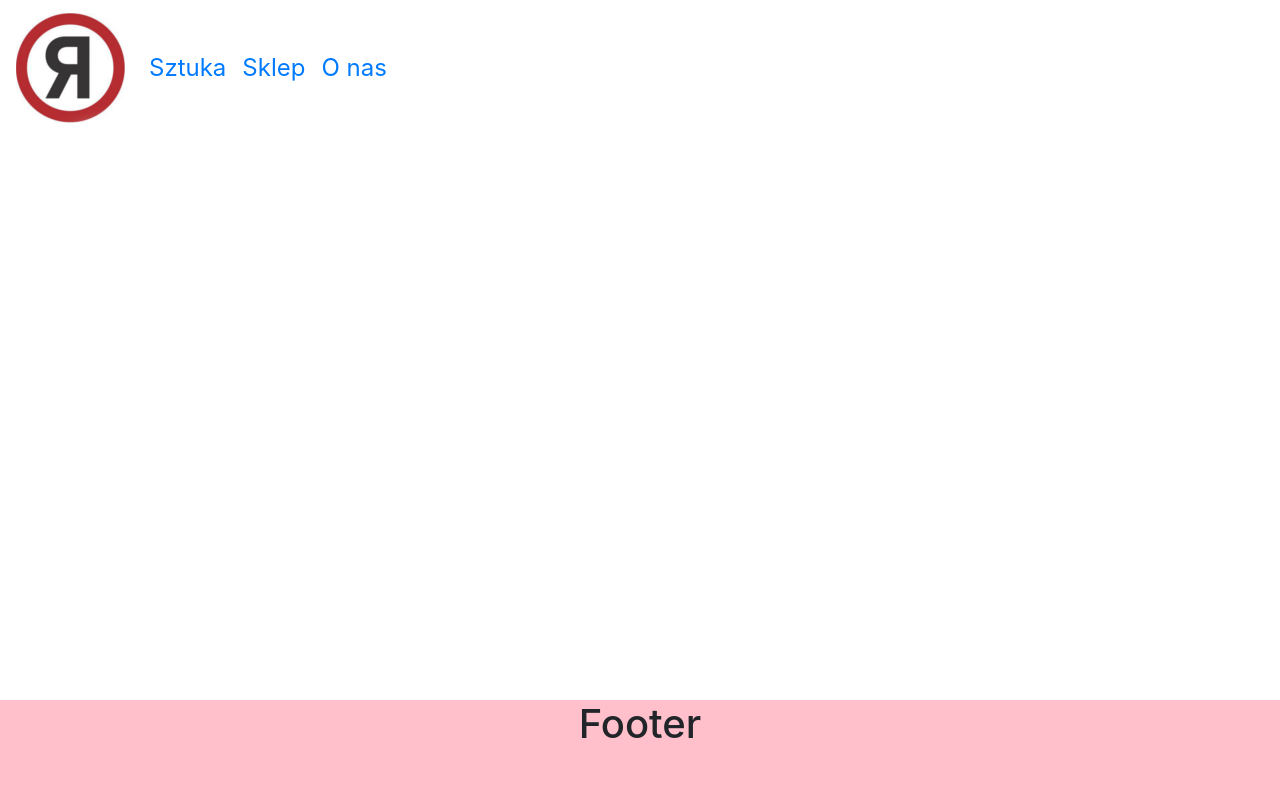
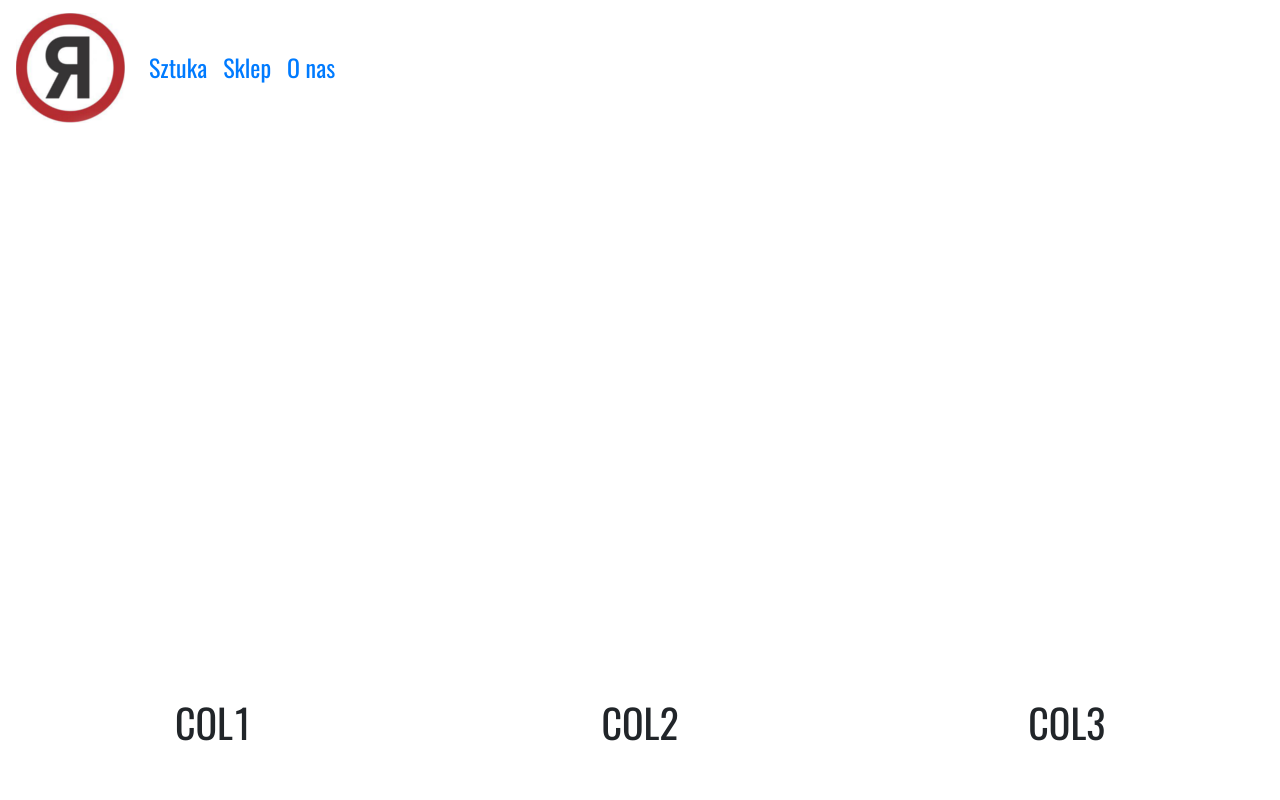
Before and after one commit to hyperxpizza/rewolucjacompl, a Django app: page / in a window 1280 px wide. Run offline with Django 3.2, Linux system fonts and the light colour scheme; data that the repository does not hold is empty; parts of the project's set-up code (start-up, migrations or seed data) failed here and were passed over; some libraries are stand-ins or nearby versions.

Commit message:
add custom font

```diff
--- a/rewolucja/static/css/footer.css
+++ b/rewolucja/static/css/footer.css
@@ -5,6 +5,5 @@
     width: 100%;
     height: 100px;
     line-height: 100px;
-    background-color: pink;
-    margin-top: 50px;
-}
+    margin-top: 150px;
+}c
--- a/rewolucja/static/css/main_styles.css
+++ b/rewolucja/static/css/main_styles.css
@@ -1,3 +1,12 @@
+@font-face {
+    font-family: Oswald;
+    src: url(../fonts/Oswald-Regular.ttf);
+}
+
+* {
+    font-family: Oswald;
+}
+
 html {
     position: relative;
     min-height: 100%;
--- a/rewolucja/templates/base.html
+++ b/rewolucja/templates/base.html
@@ -17,7 +17,7 @@
     <div class="wrapper flex-grow-1">
 
     {% include 'components/_navigation.html' %}
-    <div class="container" id="main_container" style="max-width: 1380px; margin-top: 150px;">
+    <div class="container" id="main_container" style="max-width: 1380px; margin-top: 150px; margin-bottom: 150px;">
             {% block content %}
             {% endblock %}
         </div>
--- a/rewolucja/templates/components/_cssfiles.html
+++ b/rewolucja/templates/components/_cssfiles.html
@@ -1,6 +1,6 @@
 {% load static %}
 <!--Main styles-->
-<link rel="stylesheet" href="{% static 'css/main_styles.css' %}">
+<link rel="stylesheet" href="{% static 'css/main_styles.css' %}?version=6">
 <!--Navigation-->
 <link rel="stylesheet" href="{% static 'css/navigation.css' %}">
 <!--Footer-->
--- a/rewolucja/templates/components/_footer.html
+++ b/rewolucja/templates/components/_footer.html
@@ -1,4 +1,16 @@
 {% load static %}
 <div class="footer">
-    <h1>Footer</h1>
+    <div class="container-fluid">
+        <div class="row">
+            <div class="col-md-4">
+                <h1>COL1</h1>
+            </div>
+            <div class="col-md-4">
+                <h1>COL2</h1>
+            </div>
+            <div class="col-md-4">
+                <h1>COL3</h1>
+            </div>
+        </div>
+    </div>
 </div>
--- a/rewolucja/website/templates/website/art.html
+++ b/rewolucja/website/templates/website/art.html
@@ -12,7 +12,7 @@
             <div class="masonry">
                 {% for item in art_items %}
                 <div class="masonry-item">
-                    <img src="{{item.image.url}}" alt="" class="masonry-content" width="100%">
+                    <img src="{{item.image.url}}" alt="" class="masonry-content img-fluid" width="100%">
                 </div>
                 {% endfor %}
             </div>
--- a/rewolucja/website/views.py
+++ b/rewolucja/website/views.py
@@ -93,6 +93,9 @@ def about(request):
     context = {}
     return render(request, 'website/about.html', context)
 
+def search(request):
+    pass
+
 @csrf_exempt
 def newsletter_signup(request):
     if request.method == "POST":
```
Also changed, not shown: rewolucja/static/css/art_styles.css (+14 -14 lines).
